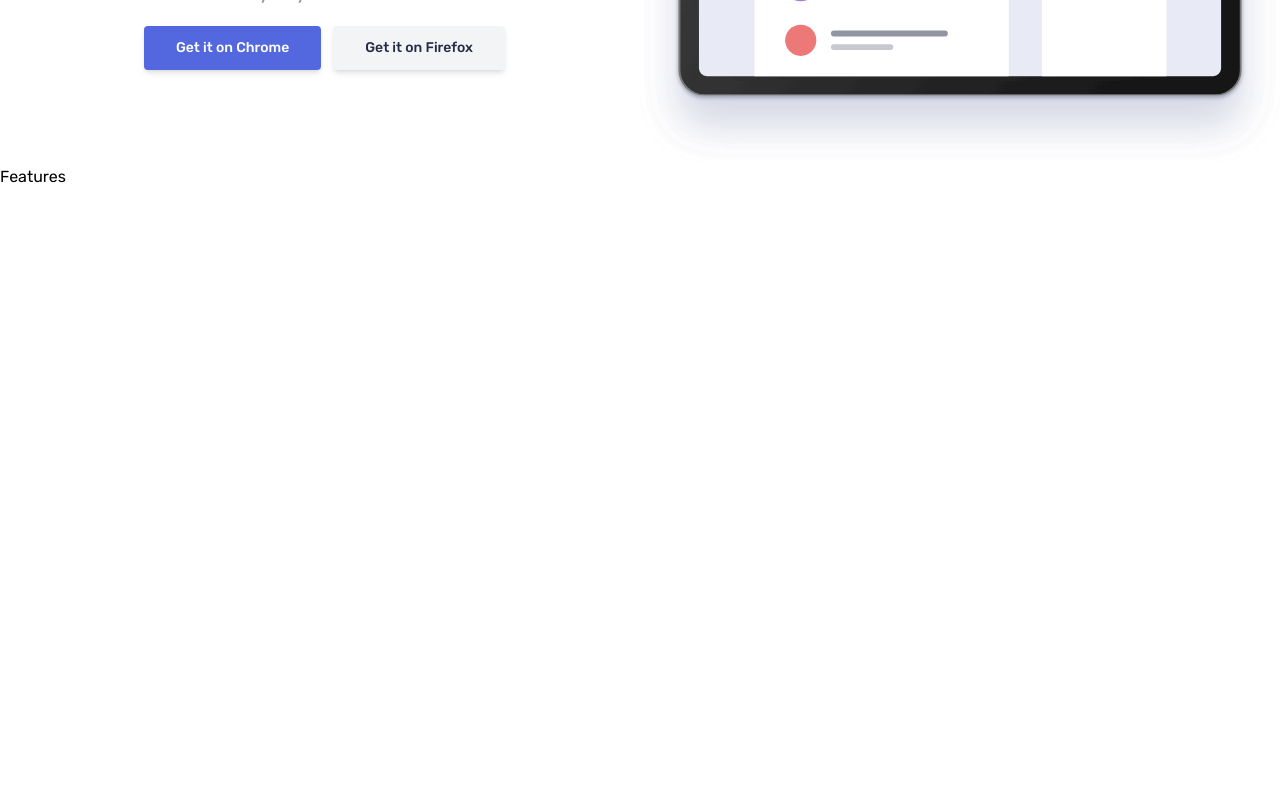
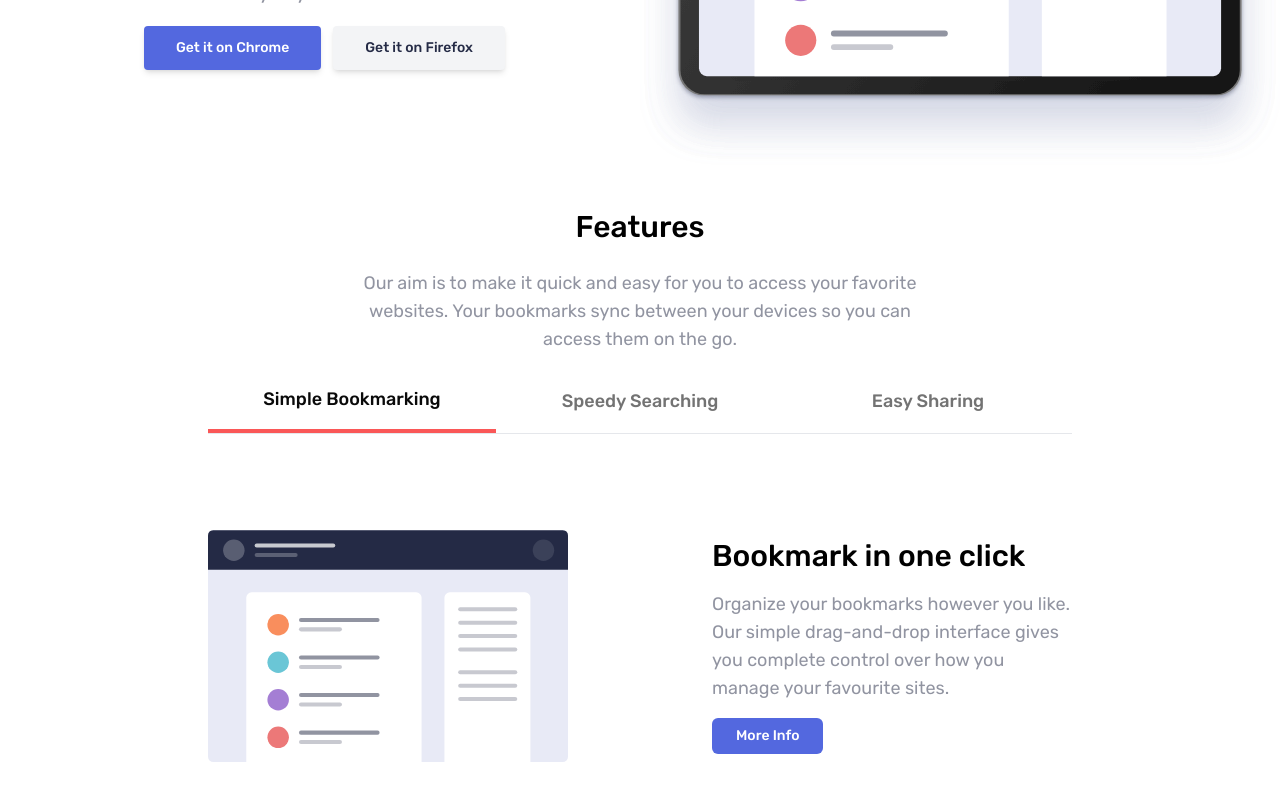
Before and after one commit to brianmarete/bookmark-landing-page, a React (Vite) app: page / in a window 1280 px wide. Shown: the part 394-1194 px from the top of the page. Before the commit the page ends 800 px from the top, so only its background shows below. Built offline with nearby package versions, Linux system fonts and the light colour scheme.

Commit message:
Add features section

```diff
--- a/src/components/Features.tsx
+++ b/src/components/Features.tsx
@@ -1,5 +1,99 @@
+import { Tabs, TabsList, TabsTrigger, TabsContent } from "@/components/ui/tabs";
+import FeaturesImg1 from "@/assets/illustration-features-tab-1.svg";
+import FeaturesImg2 from "@/assets/illustration-features-tab-2.svg";
+import FeaturesImg3 from "@/assets/illustration-features-tab-3.svg";
+
 const Features = () => {
-  return <div>Features</div>;
+  return (
+    <>
+      <div className="flex flex-col items-center md:mt-4">
+        <h2 className="text-3xl font-medium my-3">Features</h2>
+        <p className="text-grayish-blue text-lg max-w-xl text-center my-3">
+          Our aim is to make it quick and easy for you to access your favorite
+          websites. Your bookmarks sync between your devices so you can access
+          them on the go.
+        </p>
+      </div>
+      <div className="w-full max-w-4xl mx-auto p-4 md:mb-32">
+        <Tabs defaultValue="bookmarking" className="w-full">
+          <TabsList className="flex flex-col sm:flex-row h-auto bg-inherit border-b border-gray-200 rounded-none p-0">
+            <TabsTrigger
+              value="bookmarking"
+              className="flex-1 data-[state=active]:border-b-4 data-[state=active]:border-soft-red data-[state=active]:shadow-none rounded-none pb-4 text-lg"
+            >
+              Simple Bookmarking
+            </TabsTrigger>
+            <TabsTrigger
+              value="searching"
+              className="flex-1 data-[state=active]:border-b-4 data-[state=active]:border-soft-red data-[state=active]:shadow-none rounded-none pb-4 text-lg"
+            >
+              Speedy Searching
+            </TabsTrigger>
+            <TabsTrigger
+              value="sharing"
+              className="flex-1 data-[state=active]:border-b-4 data-[state=active]:border-soft-red data-[state=active]:shadow-none rounded-none pb-4 text-lg"
+            >
+              Easy Sharing
+            </TabsTrigger>
+          </TabsList>
+          <TabsContent value="bookmarking" className="mt-24">
+            <div className="grid md:grid-cols-2 md:gap-36 items-center">
+              <div>
+                <img src={FeaturesImg1} />
+              </div>
+              <div className="space-y-4">
+                <h3 className="text-3xl font-medium">Bookmark in one click</h3>
+                <p className="text-grayish-blue text-lg">
+                  Organize your bookmarks however you like. Our simple
+                  drag-and-drop interface gives you complete control over how
+                  you manage your favourite sites.
+                </p>
+                <button className="bg-soft-blue text-white px-6 py-2 rounded-md text-sm font-medium">
+                  More Info
+                </button>
+              </div>
+            </div>
+          </TabsContent>
+          <TabsContent value="searching" className="mt-24">
+            <div className="grid md:grid-cols-2 md:gap-36 items-center">
+              <div>
+                <img src={FeaturesImg2} />
+              </div>
+              <div className="space-y-4">
+                <h3 className="text-3xl font-medium">Intelligent search</h3>
+                <p className="text-grayish-blue text-lg">
+                  Our powerful search feature will help you find saved sites in
+                  no time at all. No need to crawl through all of your
+                  bookmarks.
+                </p>
+                <button className="bg-soft-blue text-white px-6 py-2 rounded-md text-sm font-medium">
+                  More Info
+                </button>
+              </div>
+            </div>
+          </TabsContent>
+          <TabsContent value="sharing" className="mt-24">
+            <div className="grid md:grid-cols-2 md:gap-36 items-center">
+              <div>
+                <img src={FeaturesImg3} />
+              </div>
+              <div className="space-y-4">
+                <h3 className="text-3xl font-medium">Share your bookmarks</h3>
+                <p className="text-grayish-blue text-lg">
+                  Easily share your bookmarks and collections with others.
+                  Create a shareable link that you can send at the click of a
+                  button.
+                </p>
+                <button className="bg-soft-blue text-white px-6 py-2 rounded-md text-sm font-medium">
+                  More Info
+                </button>
+              </div>
+            </div>
+          </TabsContent>
+        </Tabs>
+      </div>
+    </>
+  );
 };
 
 export default Features;
--- a/src/components/Hero.tsx
+++ b/src/components/Hero.tsx
@@ -3,7 +3,7 @@ import HeroImg from "../assets/illustration-hero.svg";
 const Hero = () => {
   return (
     <>
-      <div className="w-full grid grid-cols-1 md:grid-cols-2">
+      <div className="w-full grid grid-cols-1 md:grid-cols-2 md:mb-8">
         <div className="xl:ml-36 md:ml-24 flex flex-col justify-center">
           <h1 className="text-5xl capitalize font-medium">
             A Simple Bookmark Manager
```
